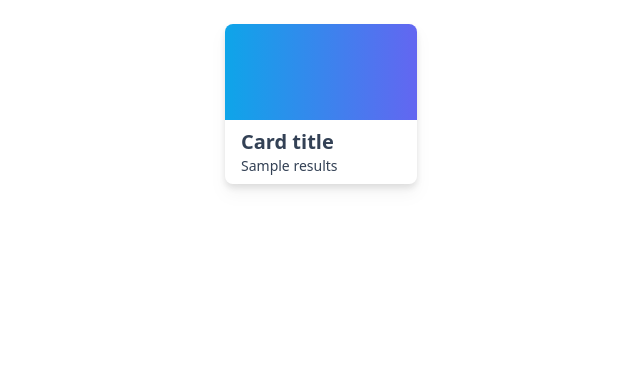
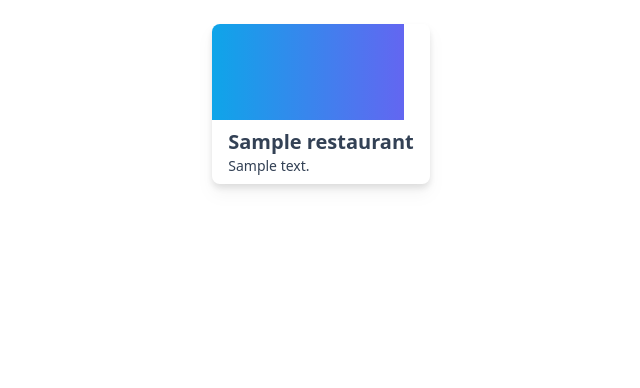
Before and after one commit to pheeria/foodie, a Flask app: template templates/index.html in a window 1280 px wide. Shown: the part 74-462 px from the top of the page, without its empty margins (319-959 px from the left). Run offline with Flask 2, Linux system fonts and the light colour scheme; the template is opened without the code that fills it: most values are stand-ins (such as "Sample title", 1, 10 or a date in 2020); some libraries are stand-ins or nearby versions.

Commit message:
fix: unclosed div

```diff
--- a/app.py
+++ b/app.py
@@ -14,5 +14,5 @@ def hello_world():
             }
         }
     })
-    results = response['hits']['hits']
-    return render_template('index.html', results=results)
+    results = map(lambda each: each['_source'], response['hits']['hits'])
+    return render_template('index.html', results=list(results))
--- a/templates/index.html
+++ b/templates/index.html
@@ -2,14 +2,17 @@
 
 {% block content %}
 
+{% for restaurant in results %}
 <div class="max-w-4xl p-6 flex flex-wrap justify-center gap-6">
 	<div class="h-max rounded-lg overflow-hidden drop-shadow-lg bg-white hover:scale-105 transition-transform">
 		<div class="w-48 h-24 bg-gradient-to-r from-sky-500 to-indigo-500"></div>
 		<div class="px-4 py-2">
-			<h2 class="text-xl text-slate-700 font-bold">Card title</h2>
-            <p class="text-sm text-slate-700">{{ results }}</p>
-		<div>
+            <h2 class="text-xl text-slate-700 font-bold">{{ restaurant.title }}</h2>
+            <p class="text-sm text-slate-700">{{ restaurant.venue.short_description }}</p>
+		</div>
 	</div>
 </div>
+{% endfor %}
 
+<script>console.log("{{results}}")</script>
 {% endblock content %}
```
